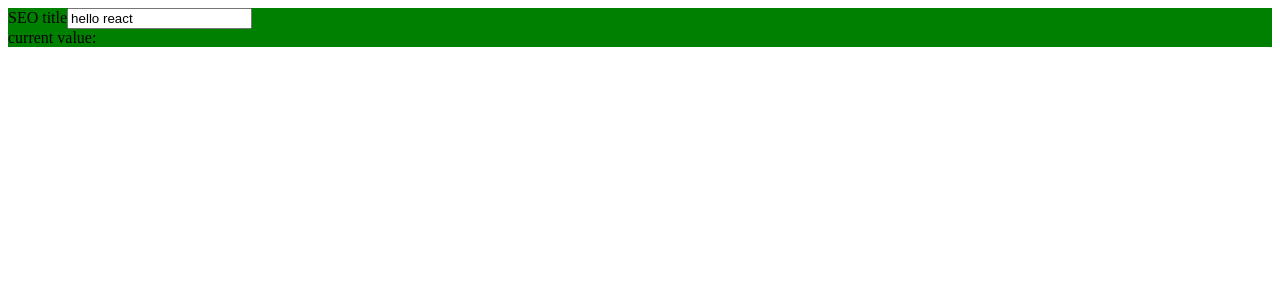
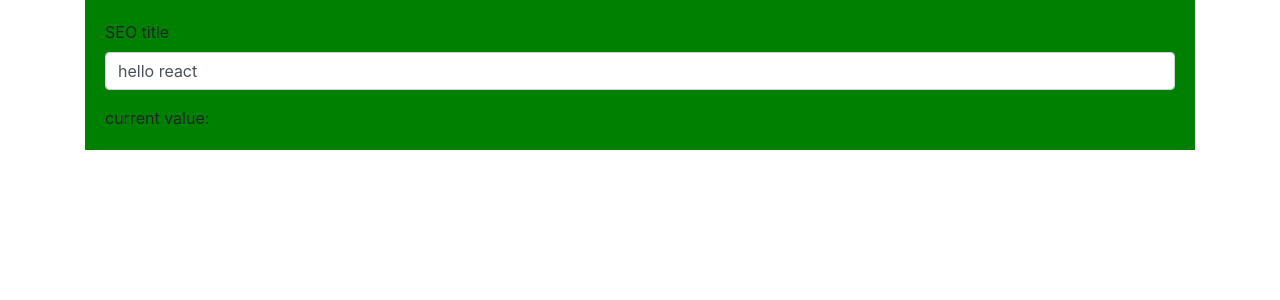
Before and after one commit to weidapao/react-redux-redux-saga-webpack, a React app: page / in a window 1280 px wide. Shown: the top 300 px of the page. Built offline with nearby package versions, Linux system fonts and the light colour scheme.

Commit message:
更新saga操作

```diff
--- a/src/index.html
+++ b/src/index.html
@@ -2,7 +2,7 @@
 <html lang="en">
 <head>
     <meta charset="utf-8">
-    <!-- <link rel="stylesheet" href="https://maxcdn.bootstrapcdn.com/bootstrap/4.0.0-beta.2/css/bootstrap.min.css" > -->
+    <link rel="stylesheet" href="https://maxcdn.bootstrapcdn.com/bootstrap/4.0.0-beta.2/css/bootstrap.min.css" >
     <title>How to set up React, Webpack, and Babel</title>
 </head>
 <body>
--- a/src/js/components/container/style.less
+++ b/src/js/components/container/style.less
@@ -1,4 +1,5 @@
 .user-container {
+  padding: 20px;
   background: green;
   box-sizing: border-box;
 }
--- a/src/redux/reducers.js
+++ b/src/redux/reducers.js
@@ -8,7 +8,7 @@
     case UPDATE_VAL:
       return { ...state, value: action.text };
     case SHOWINFO:
-      return { ...state, showInfo: state.showInfo + state.value };
+      return { ...state, showInfo: 'current value:' + state.value };
     default:
       return state;
   }
--- a/src/redux/sagas.js
+++ b/src/redux/sagas.js
@@ -1,5 +1,5 @@
 import { delay } from 'redux-saga'
-import { call, put, takeEvery } from 'redux-saga/effects'
+import { call, put, takeLatest } from 'redux-saga/effects'
 
 export function* incrementAsync() {
   yield call(delay, 3000)
@@ -7,7 +7,7 @@
 }
 
 export function* watchIncrementAsync() {
-  yield takeEvery('UPDATE_VAL', incrementAsync)
+  yield takeLatest('UPDATE_VAL', incrementAsync)
 }
 
 // single entry point to start all Sagas at once
```
